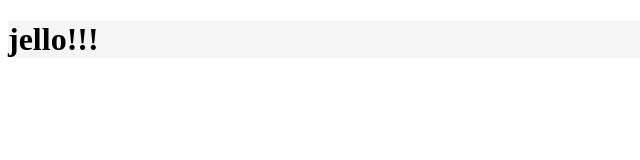
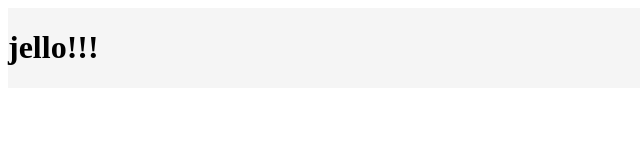
Before and after one commit to evnwttn/jello, an Angular app in the folder jello/: page / in a window 1280 px wide. Shown: the top 160 px of the page, without its empty margins (0-640 px from the left). Built offline with nearby package versions, Linux system fonts and the light colour scheme.

Commit message:
:clock3:

```diff
--- a/jello/src/app/app.component.html
+++ b/jello/src/app/app.component.html
@@ -1,3 +1,3 @@
 <div class="container">
-  <header></header>
+  <app-header></app-header>
 </div>
--- a/jello/src/app/components/header/header.component.css
+++ b/jello/src/app/components/header/header.component.css
@@ -0,0 +1,6 @@
+.header {
+    display: flex;
+    justify-content: space-between;
+    align-items: center;
+    margin-bottom: 20px;
+}
--- a/jello/src/app/components/header/header.component.ts
+++ b/jello/src/app/components/header/header.component.ts
@@ -1,7 +1,7 @@
 import { Component } from '@angular/core';
 
 @Component({
-  selector: 'header',
+  selector: 'app-header',
   templateUrl: './header.component.html',
   styleUrls: ['./header.component.css'],
 })
```
